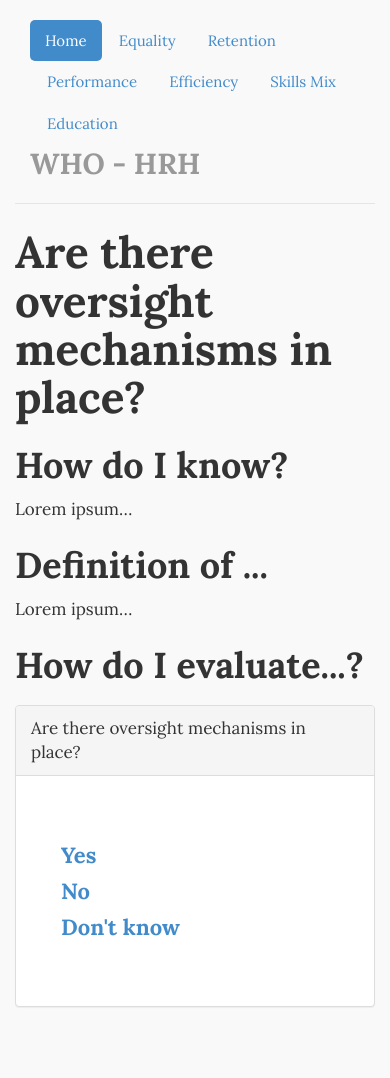
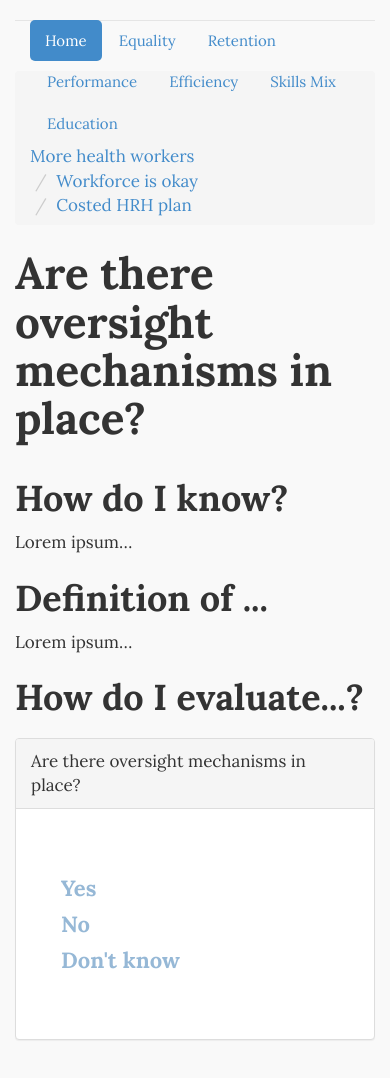
Before and after one commit to adieyal/hrh, a Jekyll site: the page built from site/content/oversight.html, in a window 390 px wide. Shown: the top 1078 px of the page. Built offline with Jekyll 4.4.1, drawn with Linux system fonts in a browser that asks for light colours; Markdown is read by kramdown in place of the engine named in the settings; before the commit the page ends 1053 px from its top, so only the background shows below that; some of the changed text lies outside the part shown.

Commit message:
Various styling

```diff
--- a/site/_layouts/base.html
+++ b/site/_layouts/base.html
@@ -35,7 +35,13 @@
                 <li><a href="#">Skills Mix</a></li>
                 <li><a href="#">Education</a></li>
             </ul>
-            <h3 class="text-muted">WHO - HRH</h3>
+        </div>
+        <div style="margin-top:50px">
+            <ol class="breadcrumb">
+                <li><a href="#">More health workers</a></li>
+                <li><a href="#">Workforce is okay</a></li>
+                <li><a href="#">Costed HRH plan</a></li>
+            </ol>
         </div>
 
         {{ content }}
--- a/site/_layouts/terminal.html
+++ b/site/_layouts/terminal.html
@@ -3,29 +3,32 @@ layout: base
 ---
 
 <h1>{{ page.question }}</h1>
+<div class="row">
+    <div class="col-md-9">
         {{ content }}
-
         <div class="panel panel-default top-buffer">
             <div class="panel-heading">{{ page.question }}</div>
             <div class="panel-body">
                 <div class="row marketing">
-            <div class="col-lg-4">
+                    <div class="col-md-4">
                         <h4><a href="{{ page.links.qyes }}">Yes</a></h4>
                     </div>
-            <div class="col-lg-4">
+                    <div class="col-md-4">
                         <h4><a href="{{ page.links.qno }}">No</a></h4>
                     </div>
-            <div class="col-lg-4">
+                    <div class="col-md-4">
                         <h4><a href="{{ page.links.qdontknow }}">Don't know</a></h4>
                     </div>
                 </div>
             </div>
         </div>
+    </div>
 
-<div class="col-lg-6">
+    <div class="col-md-3">
+        <div>
         {% if page.topics %}
             <div class="contextbox">
-        <h2>Related topics</h2>
+            <h4 class="text-center">Related Topics</h4>
             <ul>
             {% for topic in page.topics %}
                 <li><a href="#">{{ topic }}</a></li>
@@ -34,10 +37,10 @@ layout: base
             </div>
         {% endif %}
         </div>
-    <div class="col-lg-6">
+        <div>
             {% if page.resources %}
                 <div class="contextbox">
-        <h2>Resources</h2>
+                <h4 class="text-center">Resources</h4>
                 <ul>
                 {% for resource in page.resources %}
                     <li><a href="#">{{ resource }}</a></li>
@@ -46,4 +49,17 @@ layout: base
                 </div>
             {% endif %}
         </div>
+        <div>
+            <div class="contextbox">
+                <h4 class="text-center">For Further Assistance</h4>
+                <div style="margin-left:5px">
+                    <p>Tim Shorten</p>
+                    <p>Consultant</p>
+                    <img class="img-thumbnail"  src="assets/images/tim.jpg"/>
+                    <p><a href="mailto:tjshorten@gmail.com">tjshorten@gmail.com</a></p>
+                    <p>+44 7968 742955</p>
                 </div>
+            </div>
+        </div>
+    </div>
+</div>
--- a/site/assets/css/jumbotron-narrow.css
+++ b/site/assets/css/jumbotron-narrow.css
@@ -11,8 +11,16 @@ body {
 .top-buffer { margin-top:20px; }
 
 .contextbox {
-    border: solid thin black;
-    padding: 5px;
+    border-left: solid black;
+    margin: 40px 0;
+}
+
+.contextbox h4 {
+    padding 0 5px;
+}
+
+.contextbox p {
+    line-height:15px;
 }
 
 /* Everything but the jumbotron gets side spacing for mobile first views */
@@ -88,3 +96,7 @@ body {
     border-bottom: 0;
   }
 }
+
+a:visited {
+    color:#96B8D6;
+}
```
Also changed, not shown: site/assets/css/bootstrap.css. Lines whose indentation alone changed are shown as unchanged.
